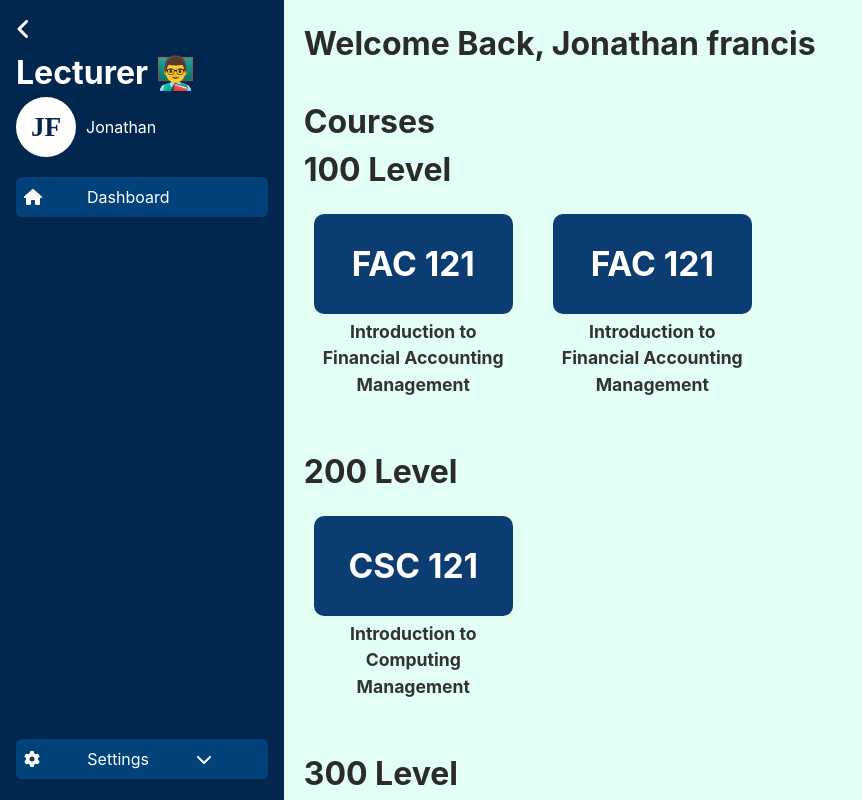
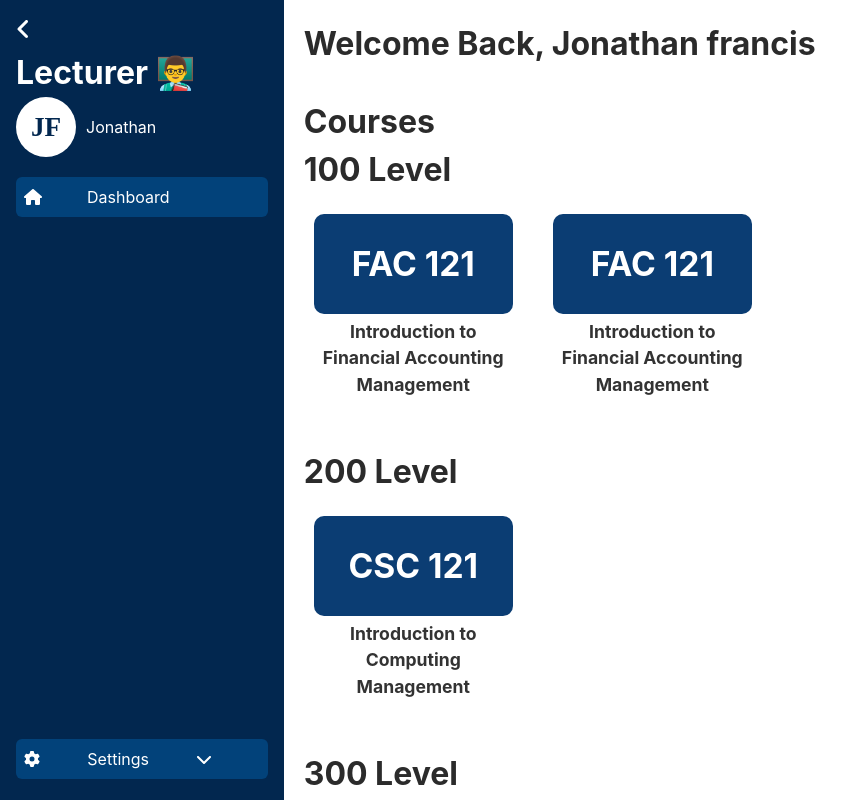
Before and after one commit to Keomadia/frontend, a React (Vite) app: page / in a window 1280 px wide. Shown: the top 800 px of the page, without its empty margins (0-862 px from the left). Built offline with nearby package versions, Linux system fonts and the light colour scheme.

Commit message:
changed color index.css

```diff
--- a/src/index.css
+++ b/src/index.css
@@ -4,9 +4,9 @@
   font-weight: 400;
 
   color-scheme: light dark;
-  color: rgba(255, 255, 255, 0.87);
-  /* background-color: #242424; */
-  background-color: #e3fff3;
+  color: rgba(44, 44, 44, 0.87);
+
+  background-color: #ffffffec;
 
   font-synthesis: none;
   text-rendering: optimizeLegibility;
```
